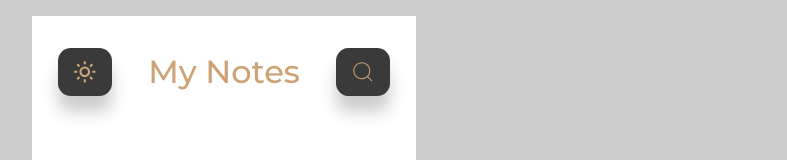
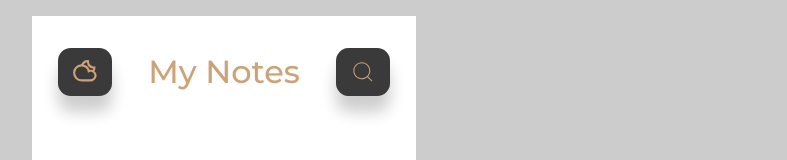
Before and after one commit to khafiz33/Notes, a React (Create React App) app: page / in a window 1280 px wide. Shown: the top 160 px of the page, without its empty margins (416-1203 px from the left). Built offline with nearby package versions, Linux system fonts and the light colour scheme.

Commit message:
bug on the buttons has been fixed

```diff
--- a/src/pages/Notes/Notes.jsx
+++ b/src/pages/Notes/Notes.jsx
@@ -39,7 +39,7 @@ function Notes() {
 				<button
 					className='btn'
 					onClick={() => setTheme((prevState) => !prevState)}>
-					{theme ? <RiMoonCloudyLine /> : <BiSun />}
+					{theme ? <BiSun /> : <RiMoonCloudyLine />}
 				</button>
 				{!showSearch && <h2>My Notes</h2>}
 				{showSearch && (
```
